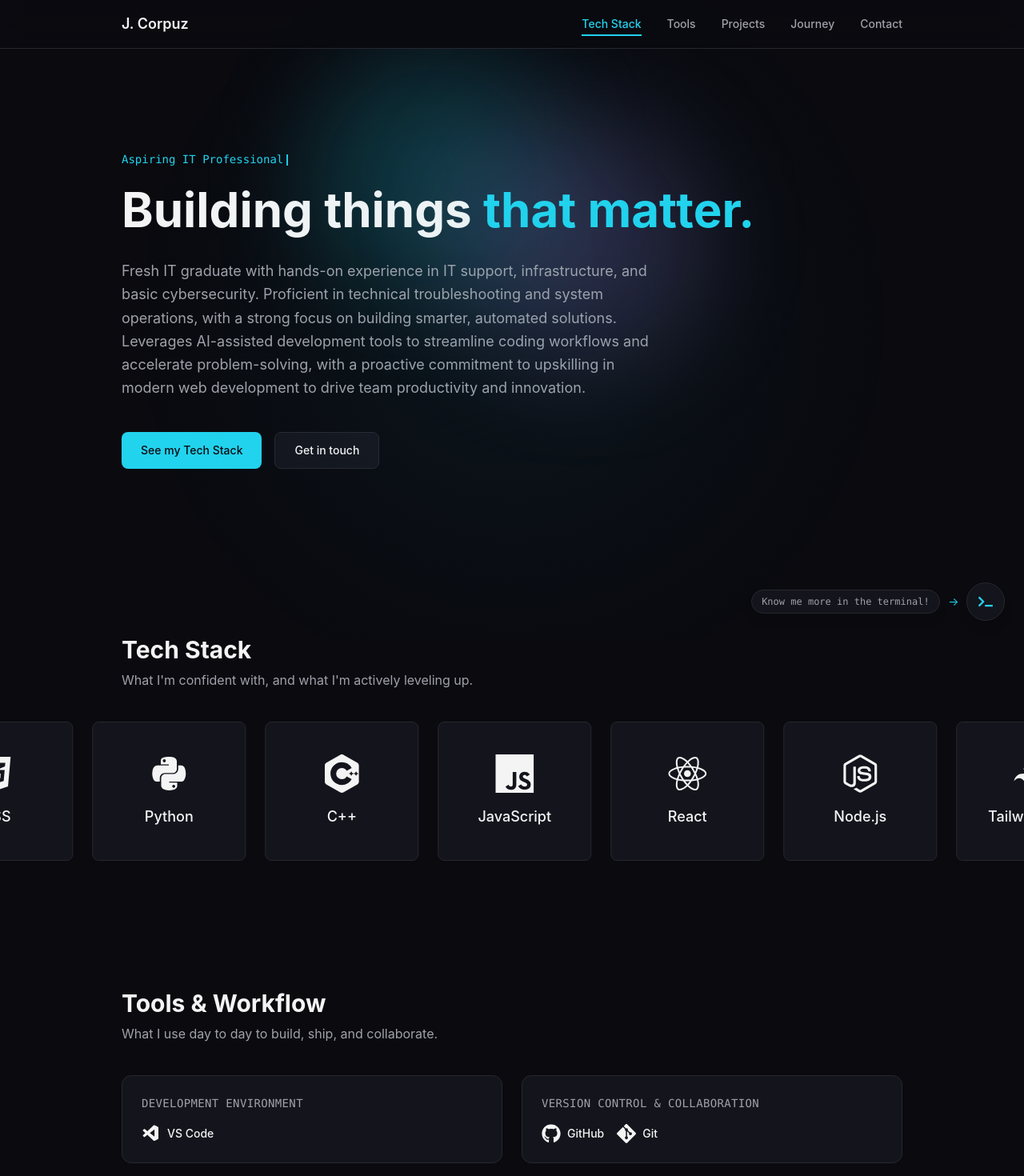
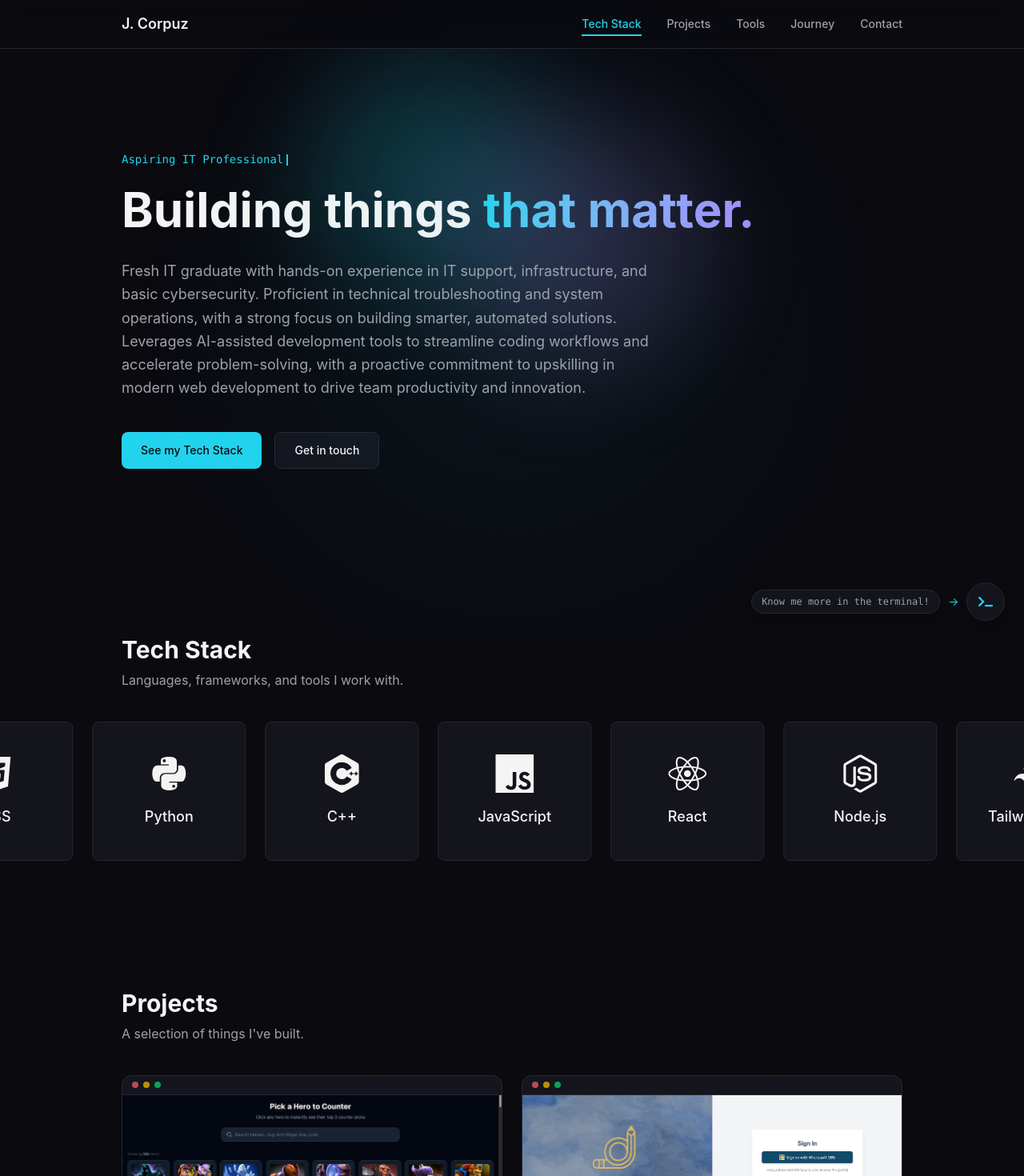
Before and after one commit to linken1414/jfc-portfolio, a React (Vite) app: page / in a window 1280 px wide. Shown: the top 1470 px of the page at 80% size. Built offline with nearby package versions, Linux system fonts and the light colour scheme.

Commit message:
fixed navbar layout arrangement change text reveal effect

```diff
--- a/src/App.jsx
+++ b/src/App.jsx
@@ -25,11 +25,11 @@ function App() {
 
         {/* Workflow/Tools section as a bridge */}
         <Reveal>
-          <Tools />
+          <Projects />
         </Reveal>
 
         <Reveal>
-          <Projects />
+          <Tools />
         </Reveal>
         <Reveal>
           <Experience />
--- a/src/components/layout/Footer.jsx
+++ b/src/components/layout/Footer.jsx
@@ -1,13 +1,37 @@
 export default function Footer() {
   return (
     <footer className="border-t border-border">
-      <div className="max-w-5xl mx-auto px-6 py-8 flex flex-col sm:flex-row items-center justify-between gap-2">
+      <div className="max-w-5xl mx-auto px-6 py-8 flex flex-col sm:flex-row items-center justify-between gap-4">
         <p className="text-text-secondary text-sm">
-          © {new Date().getFullYear()} Jonathan Francis S. Corpuz. Built with React & Tailwind.
+          © {new Date().getFullYear()} Jonathan Francis S. Corpuz
         </p>
-        <p className="text-text-secondary text-sm font-mono">
-          Always learning.
-        </p>
+
+        <div className="flex items-center gap-6">
+          <a
+            href="https://www.linkedin.com/in/jonathan-francis-corpuz-318653386/"
+            target="_blank"
+            rel="noopener noreferrer"
+            className="text-text-secondary text-sm hover:text-accent transition-colors"
+          >
+            LinkedIn
+          </a>
+
+          <a
+            href="https://github.com/linken1414"
+            target="_blank"
+            rel="noopener noreferrer"
+            className="text-text-secondary text-sm hover:text-accent transition-colors"
+          >
+            GitHub
+          </a>
+
+          <a
+            href="#links"
+            className="text-accent text-sm font-medium hover:underline"
+          >
+            Get in touch →
+          </a>
+        </div>
       </div>
     </footer>
   );
--- a/src/components/layout/Navbar.jsx
+++ b/src/components/layout/Navbar.jsx
@@ -5,12 +5,12 @@ export default function Navbar() {
   const [activeSection, setActiveSection] = useState("");
 
   const navLinks = [
-    { label: "Tech Stack", href: "#tech-stack", id: "tech-stack" },
-    { label: "Tools", href: "#tools", id: "tools" },
-    { label: "Projects", href: "#projects", id: "projects" },
-    { label: "Journey", href: "#experience", id: "experience" },
-    { label: "Contact", href: "#links", id: "links" },
-  ];
+  { label: "Tech Stack", href: "#tech-stack", id: "tech-stack" },
+  { label: "Projects", href: "#projects", id: "projects" },
+  { label: "Tools", href: "#tools", id: "tools" },
+  { label: "Journey", href: "#experience", id: "experience" },
+  { label: "Contact", href: "#links", id: "links" },
+];
 
   useEffect(() => {
     const sectionIds = navLinks.map((link) => link.id);
--- a/src/components/sections/Hero.jsx
+++ b/src/components/sections/Hero.jsx
@@ -20,7 +20,9 @@ export default function Hero() {
 
       <h1 className="text-4xl sm:text-6xl font-bold text-text-primary leading-tight mb-6">
         Building things{" "}
-        <span className="text-accent">that matter.</span>
+        <span className="bg-gradient-to-r from-accent to-accent-secondary bg-clip-text text-transparent">
+        that matter.
+      </span>
       </h1>
 
       <p className="text-text-secondary text-lg max-w-2xl mb-10 leading-relaxed">
--- a/src/components/sections/Projects.jsx
+++ b/src/components/sections/Projects.jsx
@@ -9,12 +9,12 @@ export default function Projects() {
         Projects
       </h2>
       <p className="text-text-secondary mb-10">
-        Things I've built while learning to code.
+        A selection of things I've built.
       </p>
 
       <div className="grid grid-cols-1 sm:grid-cols-2 gap-6">
         {projects.map((project, index) => (
-          <Reveal key={project.name} delay={index * 0.1}>
+          <Reveal key={project.name} variant="scale" delay={index * 0.15}>
             <div className="h-full">
               <ProjectCard project={project} />
             </div>
--- a/src/components/sections/TechStack.jsx
+++ b/src/components/sections/TechStack.jsx
@@ -12,12 +12,12 @@ export default function TechStack() {
             Tech Stack
           </h2>
           <p className="text-text-secondary">
-            What I'm confident with, and what I'm actively leveling up.
+            Languages, frameworks, and tools I work with.
           </p>
         </div>
       </Reveal>
 
-      <div className="relative">
+      <div className="relative marquee-wrapper">
         <div className="flex gap-6 w-max animate-marquee">
           {marqueeItems.map((tech, index) => (
             <div
--- a/src/components/ui/Card.jsx
+++ b/src/components/ui/Card.jsx
@@ -1,7 +1,7 @@
 export default function Card({ children, className = "" }) {
   return (
     <div
-      className={`bg-surface border border-border rounded-xl p-6 transition-all duration-300 hover:border-accent/50 hover:shadow-[0_0_30px_-5px_var(--color-accent)]/20 hover:-translate-y-1 ${className}`}
+      className={`bg-surface border border-border rounded-xl p-6 shadow-lg shadow-black/20 transition-all duration-300 hover:border-accent/50 hover:shadow-[0_0_30px_-5px_var(--color-accent)]/20 hover:-translate-y-1 ${className}`}
     >
       {children}
     </div>
--- a/src/components/ui/Reveal.jsx
+++ b/src/components/ui/Reveal.jsx
@@ -1,10 +1,23 @@
 import { motion } from "framer-motion";
 
-export default function Reveal({ children, delay = 0 }) {
+const variants = {
+  fade: {
+    initial: { opacity: 0, y: 30 },
+    whileInView: { opacity: 1, y: 0 },
+  },
+  scale: {
+    initial: { opacity: 0, y: 20, scale: 0.94 },
+    whileInView: { opacity: 1, y: 0, scale: 1 },
+  },
+};
+
+export default function Reveal({ children, delay = 0, variant = "fade" }) {
+  const { initial, whileInView } = variants[variant];
+
   return (
     <motion.div
-      initial={{ opacity: 0, y: 30 }}
-      whileInView={{ opacity: 1, y: 0 }}
+      initial={initial}
+      whileInView={whileInView}
       viewport={{ once: true, amount: 0.2 }}
       transition={{ duration: 0.6, delay, ease: "easeOut" }}
     >
--- a/src/index.css
+++ b/src/index.css
@@ -2,6 +2,25 @@
 
 html {
   scroll-behavior: smooth;
+}
+
+::-webkit-scrollbar {
+  width: 10px;
+}
+::-webkit-scrollbar-track {
+  background: var(--color-background);
+}
+::-webkit-scrollbar-thumb {
+  background: var(--color-surface-hover);
+  border-radius: 9999px;
+}
+::-webkit-scrollbar-thumb:hover {
+  background: var(--color-accent);
+}
+
+* {
+  scrollbar-width: thin;
+  scrollbar-color: var(--color-surface-hover) var(--color-background);
 }
 
 @theme {
@@ -47,3 +66,7 @@ html {
 .animate-marquee {
   animation: marquee 25s linear infinite;
 }
+
+.marquee-wrapper:hover .animate-marquee {
+  animation-play-state: paused;
+}
```
Lines whose indentation alone changed are shown as unchanged.
